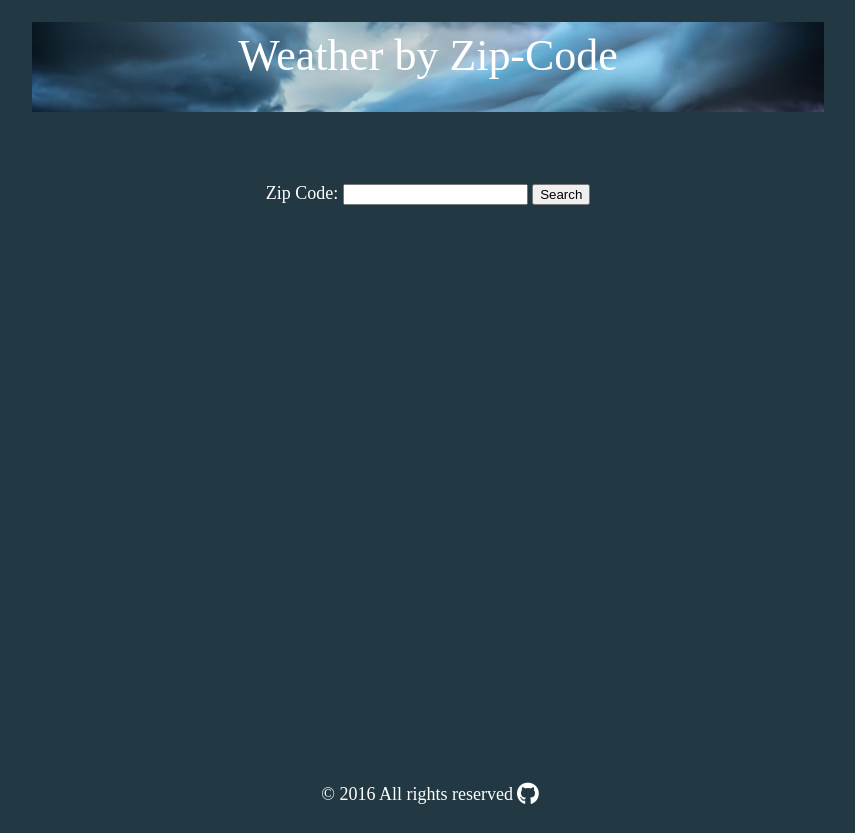
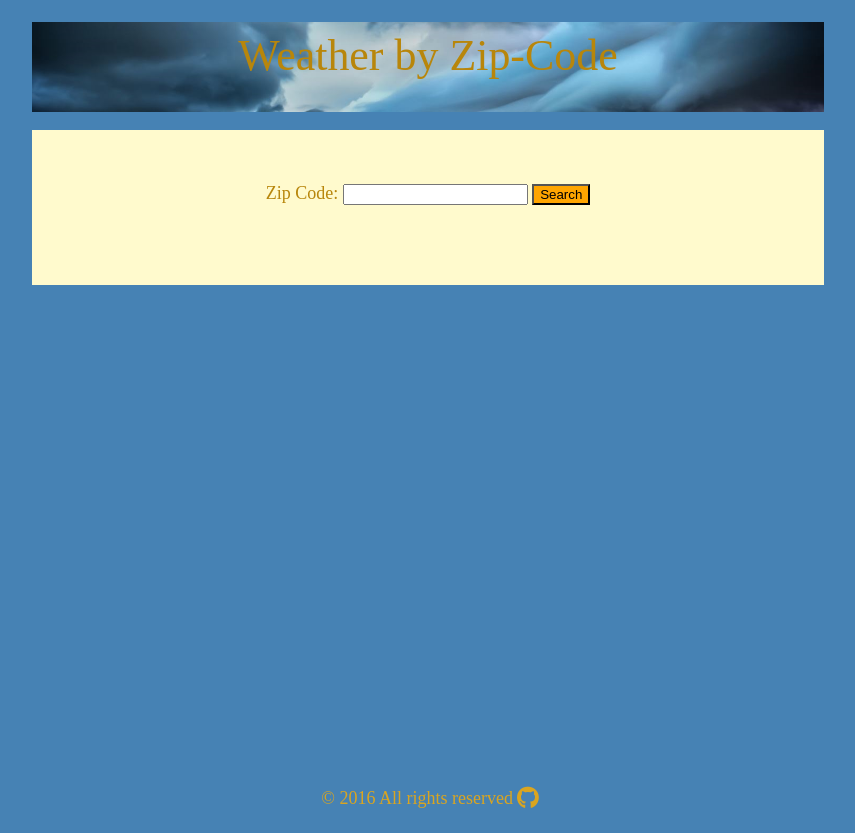
Before and after one commit to IIT-Fahad-Moses/IIT-Fahad-Moses.github.io, a plain HTML site: page index.html in a window 1280 px wide. Shown: the whole page, without its empty margins (212-1067 px from the left). Drawn offline with nearby package versions, Linux system fonts and the light colour scheme; some packages are replaced by stand-ins of ours.

Commit message:
fixed padding on form

```diff
--- a/css/screen.css
+++ b/css/screen.css
@@ -49,8 +49,8 @@ table {
 */
 
 html {
-  color: white;
-  background-color: #223843;
+  color: DarkGoldenRod/*#DAA520*/;
+  background-color:#4682B4;
   font-family: Depot New W00;
   font-size: 1.125em;
   /* 18px */
@@ -107,22 +107,28 @@ h1 {
   margin-top: 1em;
   padding-top: 1em;
   padding-bottom: 1.222em;
-  padding-left: 0.5em;
-  padding-right: 0.5em;
+  background: #FFFACD;
   text-align: center;
 }
 
+#form-submit {
+  background: orange;
+}
+
 .git, footer, li {
-  color: white;
+  color: #DAA520;
   text-align: center;
   list-style-type: none;
   padding-bottom: 0.223em;
   padding-left: 0.223em;
+  padding-top: 0.223em;
 }
 
 .error {
   color: red;
 }
+
+/* Based on a 12 column grid with 24px gutters*/
 
 @media screen and (min-width: 37.5em) {
   #page {
@@ -131,8 +137,6 @@ h1 {
   }
 }
 
-/* 840px @ 16px/em*/
-/* Based on a 12 column grid with 24px gutters*/
 @media screen and (min-width: 52.5em) {
   #page {
     padding-left: 19.048%;
@@ -140,8 +144,6 @@ h1 {
   }
 }
 
-/* 1440px @ 16px/em*/
-/* Based on a 12 column grid with 24px gutters*/
 @media screen and (min-width: 90em) {
   #page {
     padding-left: 26.25%;
```
